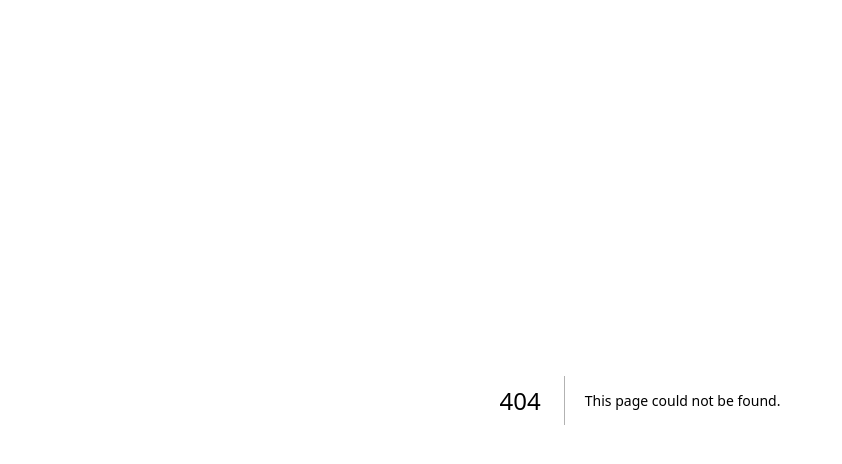
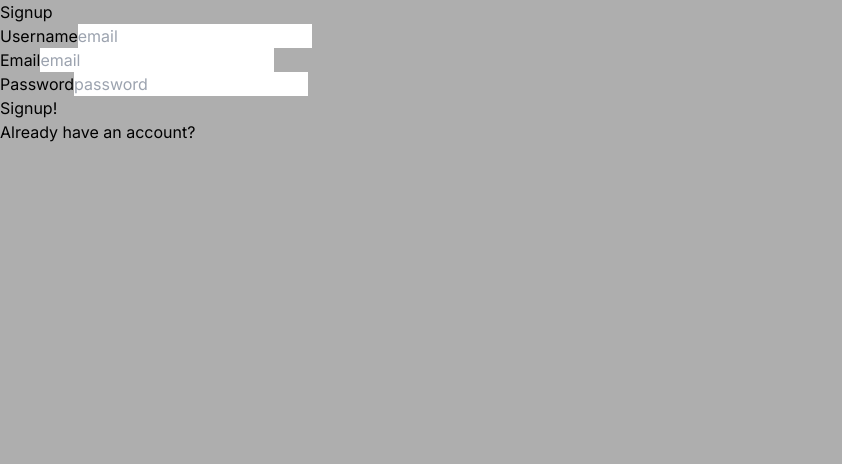
Before and after one commit to fithrarzk/MilestoneSPARTA, a Next.js app: page /signup in a window 1280 px wide. Before the commit this address had no page. Shown: the top 464 px of the page, without its empty margins (0-842 px from the left). Built offline with nearby package versions, Linux system fonts and the light colour scheme.

Commit message:
Feat: Project Setups for Login and Signup

```diff
--- a/src/app/globals.css
+++ b/src/app/globals.css
@@ -16,14 +16,8 @@
   }
 }
 
-body {
-  color: rgb(var(--foreground-rgb));
-  background: linear-gradient(
-      to bottom,
-      transparent,
-      rgb(var(--background-end-rgb))
-    )
-    rgb(var(--background-start-rgb));
+body{
+  background-color: rgb(174, 174, 174);
 }
 
 @layer utilities {
--- /dev/null
+++ b/src/app/login/page.tsx
@@ -0,0 +1,58 @@
+"use client";
+import Link from "next/link";
+import React from "react";
+import {useRouter} from "next/navigation";
+import {axios} from "axios";
+
+const login = () => {
+  const [user, setUser] = React.useState({
+    email: "",
+    password: "",
+    username: "",
+  });
+
+  const onLogin = async () => {
+
+  }
+
+
+  return (
+    <div>
+      <h1>Login</h1>
+      <label>
+        Email
+        <input
+          id="email"
+          type="text"
+          value={user.email}
+          onChange={(e) => setUser({
+            ...user,
+            email: e.target.value,
+            })}
+          placeholder="email"
+          />
+      </label>
+      <br />
+      <label>
+        Password
+        <input
+          id="password"
+          type="password"
+          value={user.password}
+          onChange={(e) => setUser({
+            ...user,
+            password: e.target.value,
+            })}
+          placeholder="password"
+          />
+      </label>
+      <br />
+      <button
+      onClick={onLogin}>Login!</button>
+      <br />
+      <Link href="/signup">Don't have an account?</Link>
+    </div>
+  )
+}
+
+export default login;
--- a/src/app/page.tsx
+++ b/src/app/page.tsx
@@ -3,7 +3,7 @@ import Image from "next/image";
 export default function Home() {
   return (
     <main className="flex min-h-screen flex-col items-center justify-between p-24">
-
+        <h1>Hello World</h1>
     </main>
   );
 }
--- /dev/null
+++ b/src/app/profile/[id]/page.tsx
@@ -0,0 +1,9 @@
+import React from "react";
+
+export default function UserProfile({params}: any){
+
+    return(<div>
+        <h1>Test Profile Id: {params.id}</h1>
+    </div>)
+
+}
--- /dev/null
+++ b/src/app/profile/page.tsx
@@ -0,0 +1,8 @@
+import React from "react";
+
+export default function GuestProfile(){
+
+    return(<div>
+        <h1>Welcome to Guest Page</h1>
+    </div>)
+}
--- /dev/null
+++ b/src/app/signup/page.tsx
@@ -0,0 +1,72 @@
+"use client";
+import Link from "next/link";
+import React from "react";
+import {useRouter} from "next/navigation";
+import {axios} from "axios";
+
+const signup = () => {
+  const [user, setUser] = React.useState({
+    email: "",
+    password: "",
+    username: "",
+  });
+
+  const onSignup = async () => {
+
+  }
+
+
+  return (
+    <div>
+      <h1>Signup</h1>
+      <label>
+        Username
+        <input
+          id="username"
+          type="text"
+          value={user.username}
+          onChange={(e) => setUser({
+            ...user,
+            username: e.target.value,
+            })}
+          placeholder="email"
+          />
+      </label>
+      <br />
+      <label>
+        Email
+        <input
+          id="email"
+          type="text"
+          value={user.email}
+          onChange={(e) => setUser({
+            ...user,
+            email: e.target.value,
+            })}
+          placeholder="email"
+          />
+      </label>
+      <br />
+      <label>
+        Password
+        <input
+          id="password"
+          type="password"
+          value={user.password}
+          onChange={(e) => setUser({
+            ...user,
+            password: e.target.value,
+            })}
+          placeholder="password"
+          />
+      </label>
+      <br />
+      <button
+      onClick={onSignup}>Signup!</button>
+      <br />
+      <Link href="/login">Already have an account?</Link>
+    </div>
+  )
+}
+
+export default signup;
```
Also changed, not shown: package.json (+11 -5 lines), src/dbConfig/dbConfig.ts (added, +24 -0 lines), src/app/api/users/login/route.ts (added), src/app/api/users/signup/route.ts (added), 2 other files (tests, documents, lock files or other folders).
